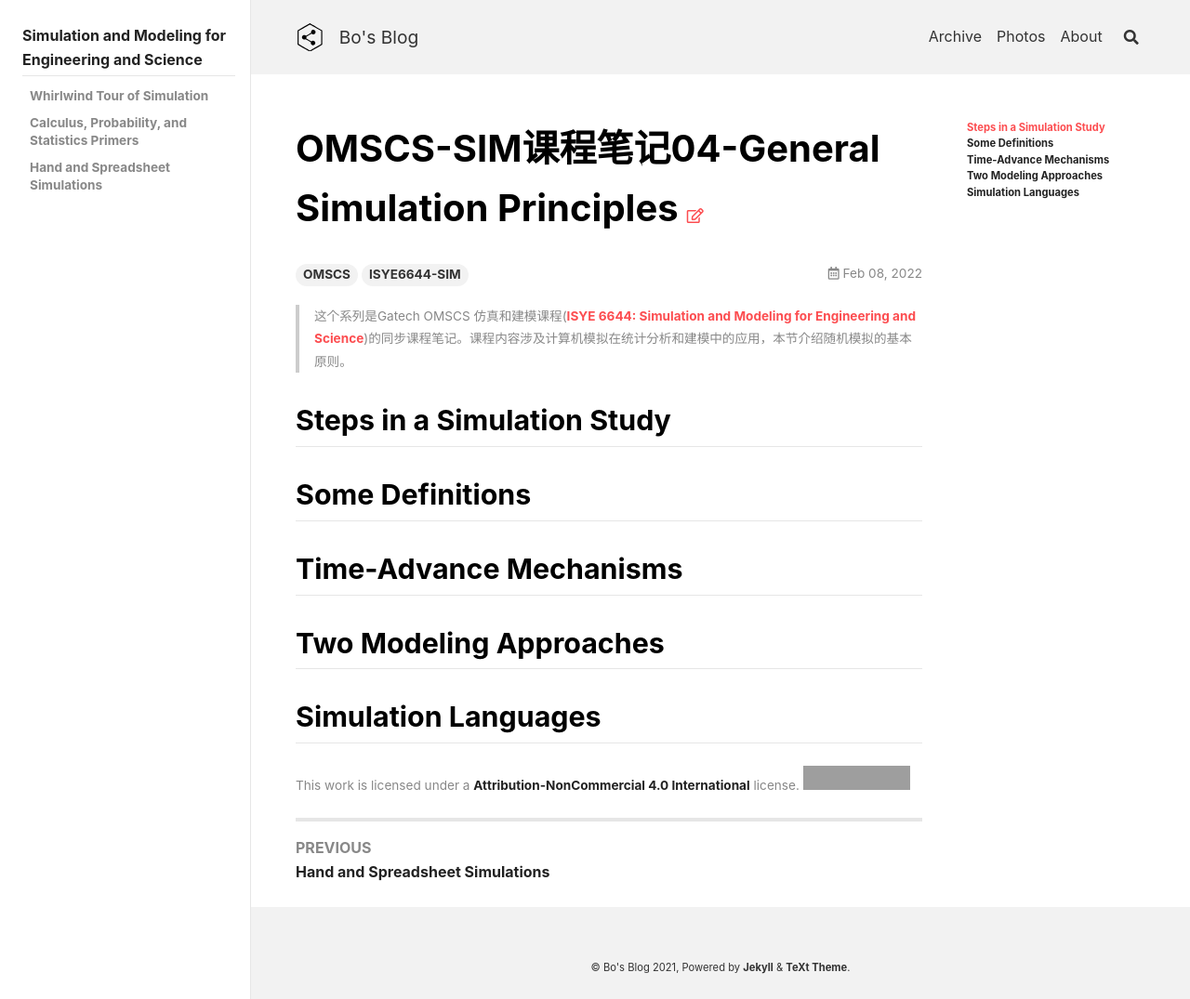
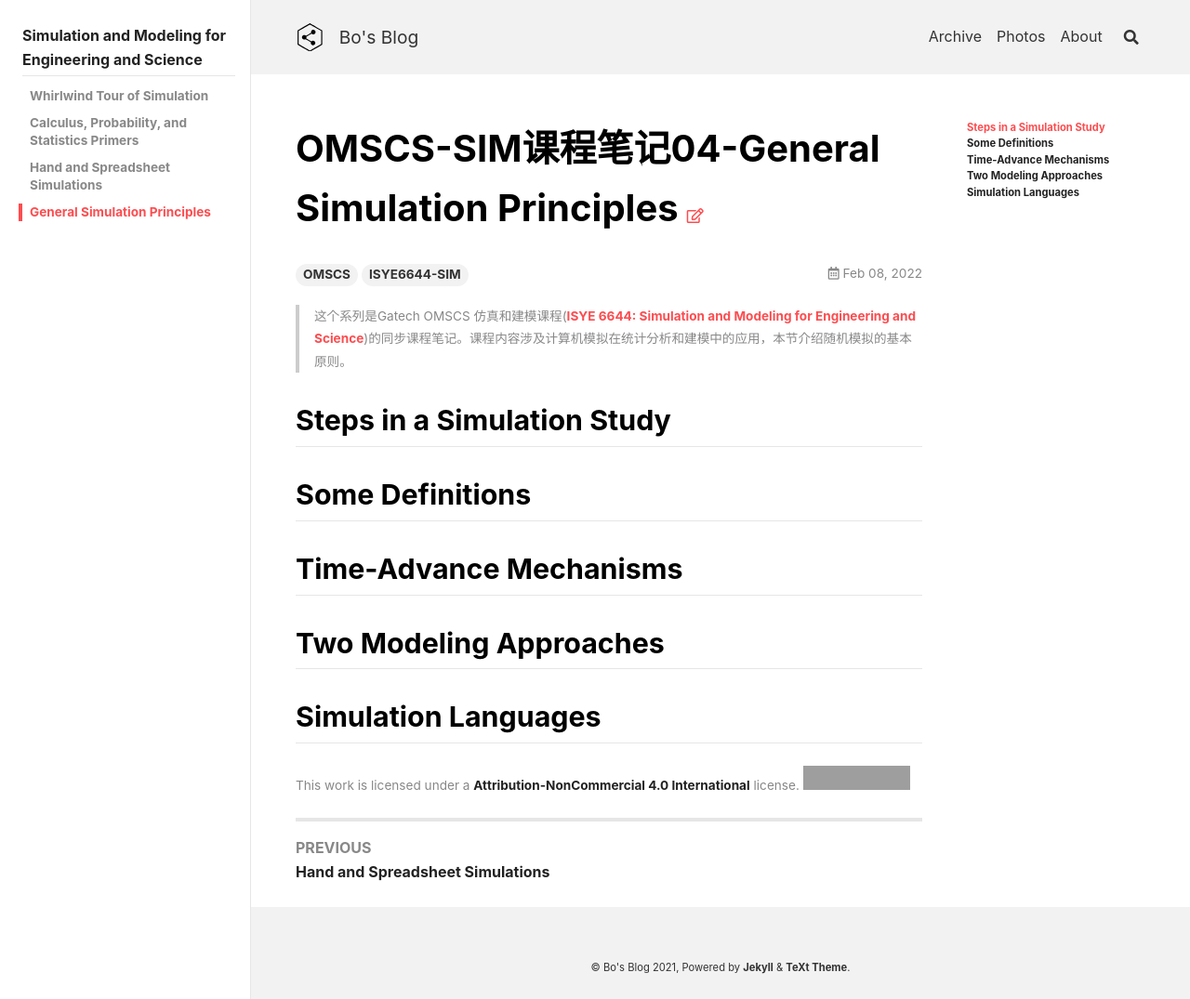
Before and after one commit to peng00bo00/peng00bo00_previous_blog, a Jekyll site: the page built from _posts/2022-02-08-OMSCS-SIM-NOTES-04.md, in a window 1280 px wide. Shown: the whole page at 93% size. Built offline with Jekyll 4.4.1, drawn with Linux system fonts in a browser that asks for light colours; nearby versions of some CDN libraries; grey boxes are pictures that could not be loaded.

Commit message:
Update navigation.yml

```diff
--- a/_data/navigation.yml
+++ b/_data/navigation.yml
@@ -268,3 +268,5 @@ OMSCS-SIM:
         url: /2022/01/20/OMSCS-SIM-NOTES-02.html
       - title: Hand and Spreadsheet Simulations
         url: /2022/02/03/OMSCS-SIM-NOTES-03.html
+      - title: General Simulation Principles
+        url: /2022/02/08/OMSCS-SIM-NOTES-04.html
```
